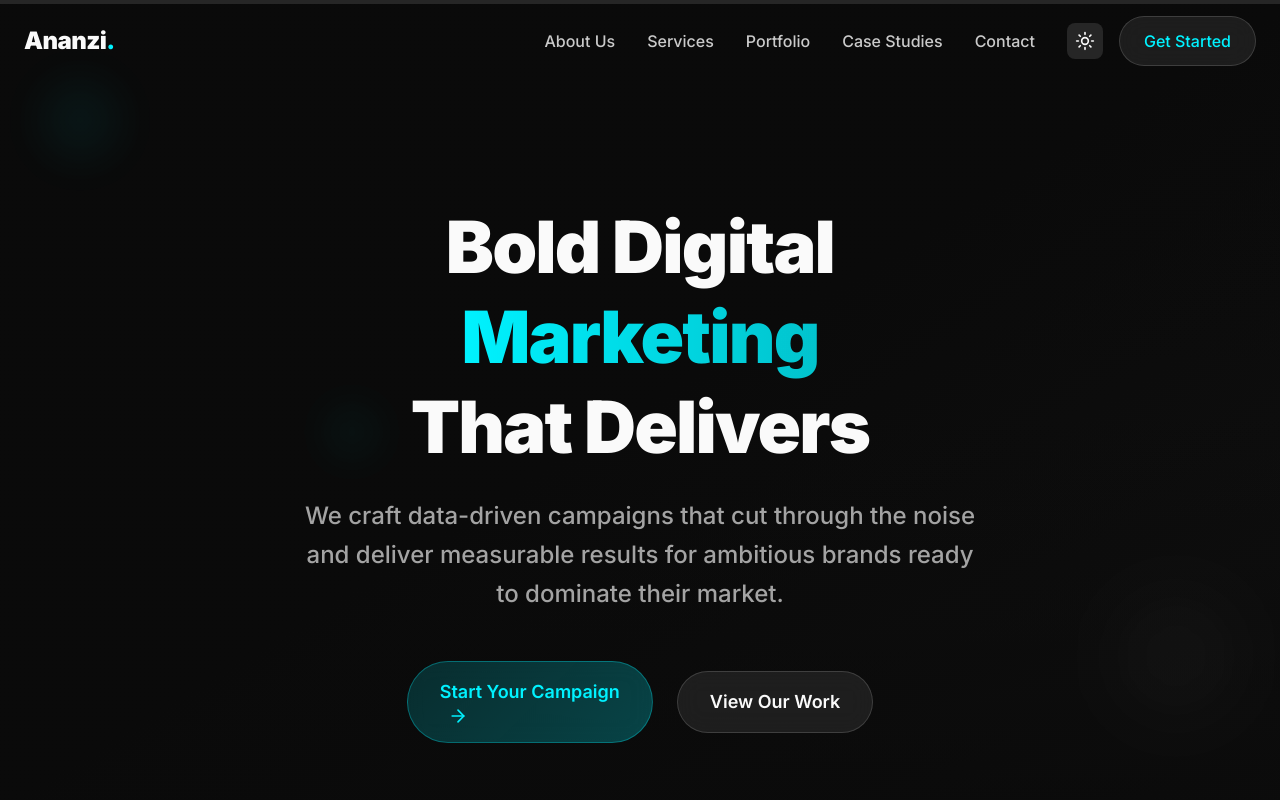
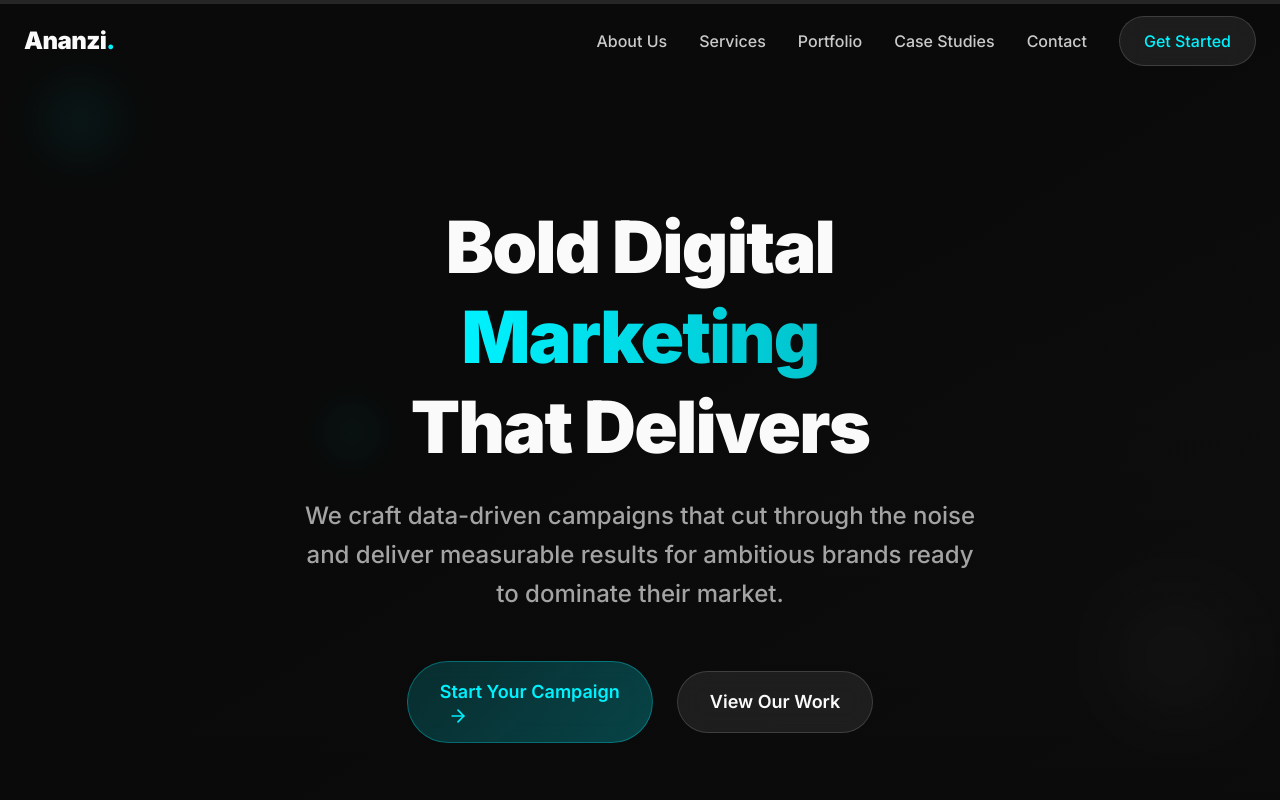
Before and after one commit to daddylonglegs-exe/ananzi-website, a React (Vite) app: page / in a window 1280 px wide. Shown: the top 800 px of the page. Built offline with nearby package versions, Linux system fonts and the light colour scheme; the HTML template or start-up script is replaced by a standard one.

Commit message:
Remove light mode functionality

```diff
--- a/src/components/Header.tsx
+++ b/src/components/Header.tsx
@@ -1,6 +1,5 @@
 import { useState, useEffect } from 'react';
 import { Menu, X } from 'lucide-react';
-import { ThemeToggle } from './ThemeToggle';
 import { ScrollProgress } from './ScrollProgress';
 
 export const Header = () => {
@@ -50,12 +49,9 @@ export const Header = () => {
                 {link.name}
               </a>
             ))}
-            <div className="flex items-center space-x-4">
-              <ThemeToggle />
-              <button className="glass-button text-accent">
-                Get Started
-              </button>
-            </div>
+            <button className="glass-button text-accent">
+              Get Started
+            </button>
           </div>
 
           {/* Mobile Menu Button */}
@@ -81,12 +77,9 @@ export const Header = () => {
                   {link.name}
                 </a>
               ))}
-              <div className="flex items-center justify-between w-full mt-4 pt-4 border-t border-border/20">
-                <ThemeToggle />
-                <button className="glass-button text-accent">
-                  Get Started
-                </button>
-              </div>
+              <button className="glass-button text-accent w-full mt-4">
+                Get Started
+              </button>
             </div>
           </div>
         )}
--- a/src/components/ThemeToggle.tsx
+++ /dev/null
@@ -1,20 +0,0 @@
-import { Sun, Moon } from 'lucide-react';
-import { useTheme } from '@/contexts/ThemeContext';
-
-export const ThemeToggle = () => {
-  const { theme, toggleTheme } = useTheme();
-
-  return (
-    <button
-      onClick={toggleTheme}
-      className="p-2 rounded-lg bg-secondary hover:bg-secondary/80 transition-colors duration-300"
-      aria-label="Toggle theme"
-    >
-      {theme === 'dark' ? (
-        <Sun className="h-5 w-5 text-foreground" />
-      ) : (
-        <Moon className="h-5 w-5 text-foreground" />
-      )}
-    </button>
-  );
-};
--- a/src/contexts/ThemeContext.tsx
+++ b/src/contexts/ThemeContext.tsx
@@ -1,47 +1,11 @@
-import { createContext, useContext, useEffect, useState } from 'react';
-
-type Theme = 'dark' | 'light';
-
-type ThemeContextType = {
-  theme: Theme;
-  toggleTheme: () => void;
-};
-
-const ThemeContext = createContext<ThemeContextType | undefined>(undefined);
-
-export const useTheme = () => {
-  const context = useContext(ThemeContext);
-  if (!context) {
-    throw new Error('useTheme must be used within a ThemeProvider');
-  }
-  return context;
-};
+import { useEffect } from 'react';
 
 export const ThemeProvider = ({ children }: { children: React.ReactNode }) => {
-  const [theme, setTheme] = useState<Theme>('dark');
-
   useEffect(() => {
-    // Set dark mode on initial load and persist it
+    // Set dark mode permanently
     document.documentElement.classList.add('dark');
     document.documentElement.classList.remove('light');
   }, []);
 
-  const toggleTheme = () => {
-    const newTheme = theme === 'dark' ? 'light' : 'dark';
-    setTheme(newTheme);
-
-    if (newTheme === 'dark') {
-      document.documentElement.classList.add('dark');
-      document.documentElement.classList.remove('light');
-    } else {
-      document.documentElement.classList.add('light');
-      document.documentElement.classList.remove('dark');
-    }
-  };
-
-  return (
-    <ThemeContext.Provider value={{ theme, toggleTheme }}>
-      {children}
-    </ThemeContext.Provider>
-  );
+  return <>{children}</>;
 };
```
